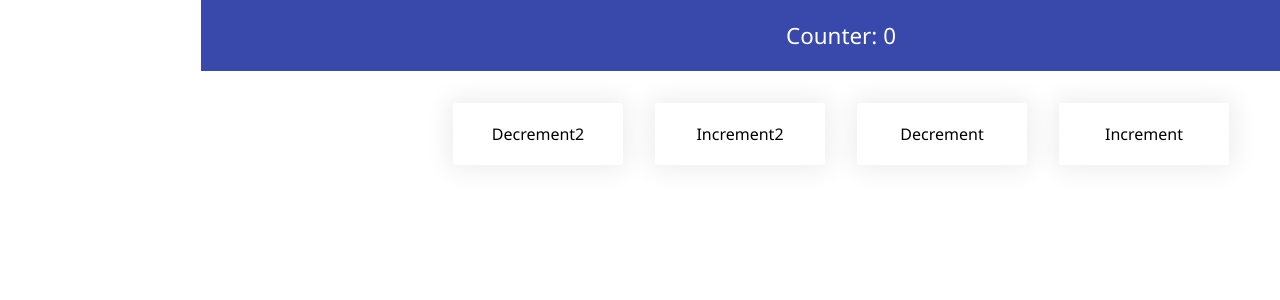
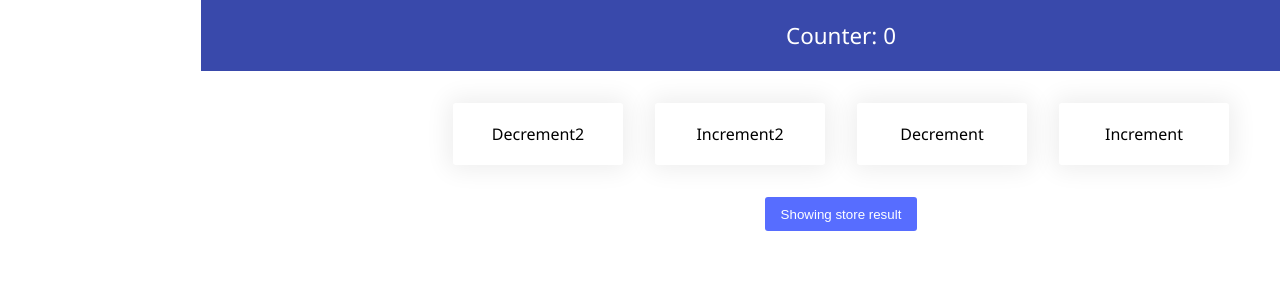
Before and after one commit to alaz7622356694/React-Redux, a React (Create React App) app: page / in a window 1280 px wide. Shown: the top 300 px of the page. Built offline with nearby package versions, Linux system fonts and the light colour scheme.

Commit message:
showing store result

```diff
--- a/src/containers/Counter.js
+++ b/src/containers/Counter.js
@@ -25,6 +25,21 @@ class Counter extends React.Component {
           label="Decrement2"
           clicked={this.props.onDecrement2}
         />
+        <div>
+
+<button  onClick={this.props.showingResult}> Showing store result</button>
+
+{this.props.storeResult.map((item)=>{
+
+
+  return <p key={item}>{item}</p>
+
+
+})}
+
+        </div>
+
+
       </div>
     )
   }
@@ -32,7 +47,9 @@ class Counter extends React.Component {
 
 const mapStateToProps=(state)=>{
 return {
-  ctr:state.counter
+  ctr:state.counter,
+  storeResult:state.result
+
 }
 }
 
@@ -41,8 +58,8 @@ return {
   onIncrement:()=> dispatch({type:'INCREMENT'}),
   onDecrement:()=> dispatch({type:'DECREMENT'}),
   onIncrement2:()=> dispatch({type:'INCREMENT2' , value:2}),
-  onDecrement2:()=> dispatch({type:'DECREMENT2' , value:2})
+  onDecrement2:()=> dispatch({type:'DECREMENT2' , value:2}),
+  showingResult:()=> dispatch({type:'RESULT'})
 }
 }
-
 export default connect(mapStateToProps , mapDispatchToProps)(Counter)
--- a/src/index.css
+++ b/src/index.css
@@ -3,3 +3,12 @@ body {
     padding: 0;
     direction: rtl;
   }
+
+  button{
+    background: rgb(87, 109, 255);
+    border: none;
+    padding : 0.6rem 1rem;
+    outline: none;
+    border-radius: 3px;
+    color: rgb(255, 255, 255);
+  }
--- a/src/store/reducer.js
+++ b/src/store/reducer.js
@@ -1,27 +1,34 @@
 const initialState={
-    counter:0
+    counter:0,
+    result:[]
 }
 
 
 const reducer =(state=initialState , action)=>{
     switch (action.type) {
         case 'INCREMENT':
-            return { counter: state.counter + 1 }
-          break
+            return {
+                ...state,counter: state.counter + 1 }
+
           case 'DECREMENT':
-            return { counter: state.counter - 1 }
-          break
+            return { ...state,counter: state.counter - 1 }
 
           case 'INCREMENT2':
-            return { counter: state.counter + action.value }
-          break
+            return { ...state,counter: state.counter + action.value }
 
           case 'DECREMENT2':
-            return { counter: state.counter - action.value }
-          break
+            return { ...state,counter: state.counter - action.value }
 
+            case 'RESULT':
+            return {
+                ...state,
+                result: state.result.concat(state.counter)
+
+            }
+
+default : return state
       }
-    return state
+
 
 }
 
```
Also changed, not shown: 1 other file (tests, documents, lock files or other folders).
